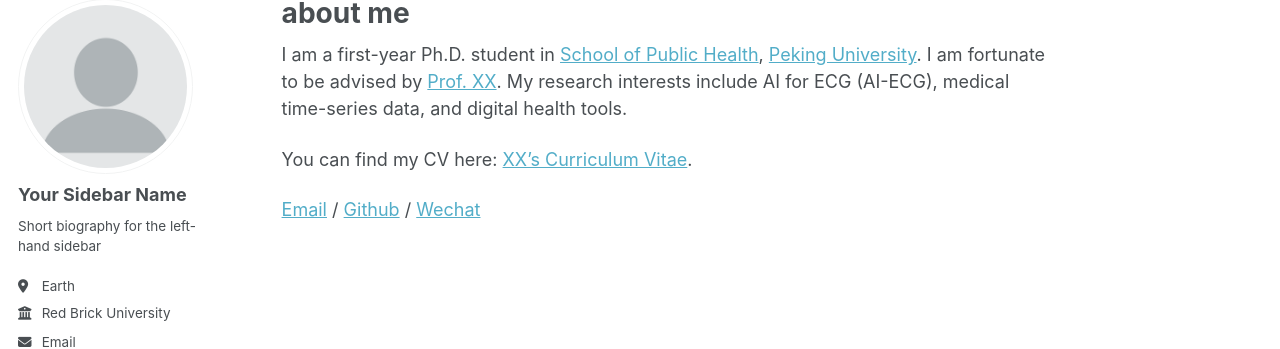
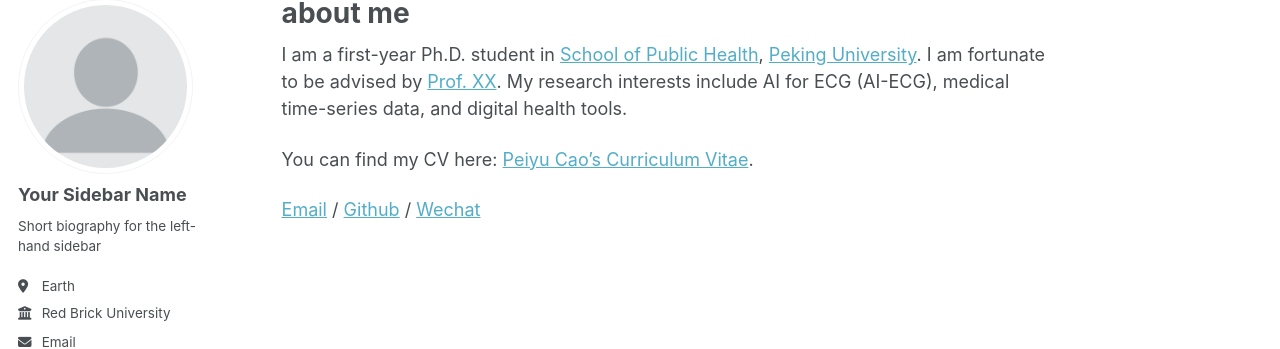
Before and after one commit to Peiyu-Cao/Peiyu-Cao.github.io, a Jekyll site: the page built from _pages/about.md, in a window 1280 px wide. Shown: the part 100-449 px from the top of the page. Built offline with Jekyll 4.4.1, drawn with Linux system fonts in a browser that asks for light colours; some web fonts are replaced; a script that is not in the unit is left out.

Commit message:
Update about.md

```diff
--- a/_pages/about.md
+++ b/_pages/about.md
@@ -9,6 +9,6 @@ redirect_from:
 
 I am a first-year Ph.D. student in [School of Public Health](https://sph.pku.edu.cn/), [Peking University](https://www.pku.edu.cn/). I am fortunate to be advised by [Prof. XX](). My research interests include AI for ECG (AI-ECG), medical time-series data, and digital health tools.
 
-You can find my CV here: [XX's Curriculum Vitae](../assets/Curriculum_Vitae.pdf).
+You can find my CV here: [Peiyu Cao's Curriculum Vitae](https://github.com/Peiyu-Cao/Peiyu-Cao.github.io/blob/master/assets/Peiyu_Cao_CV.pdf).
 
 [Email](mailto:2511110239@stu.pku.edu.cn) / [Github](https://github.com/xxx) / [Wechat](../images/wechat.jpg)
```
